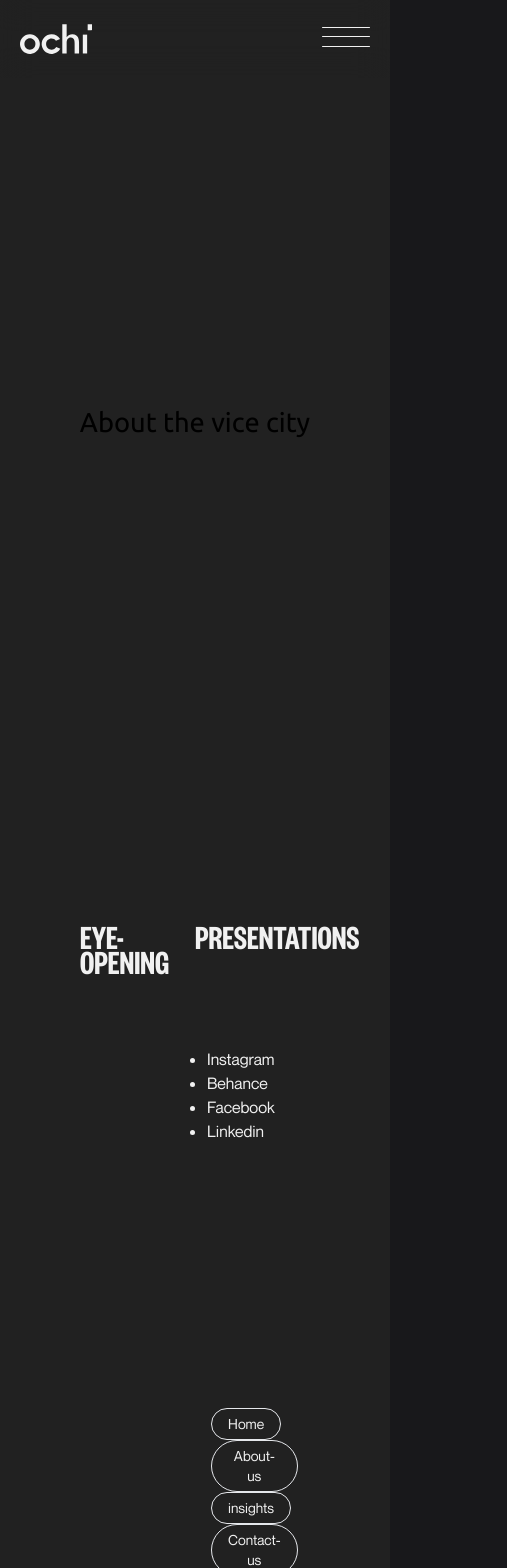
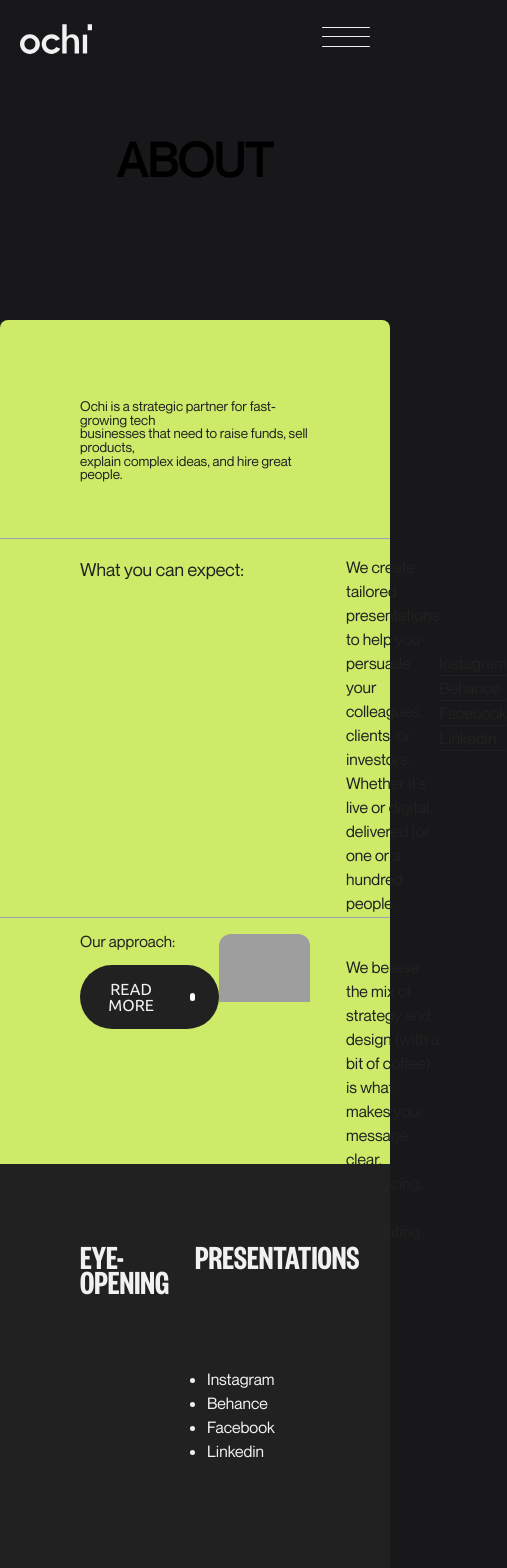
Before and after one commit to git-dhanji/Design.design, a React (Vite) app: page /About in a window 390 px wide. Shown: the top 1568 px of the page, 507 px wide, since content can reach past the window. Built offline with nearby package versions, Linux system fonts and the light colour scheme; grey boxes are pictures that could not be loaded.

Commit message:
"Update Navbar component: added 'humberger' to responsive parts comment, changed 'h-screen' to 'min-h-full' in CSS class"

```diff
--- a/index.html
+++ b/index.html
@@ -5,7 +5,7 @@
   <meta charset="UTF-8" />
   <link rel="icon" type="image/svg+xml" href="/vite.svg" />
   <meta name="viewport" content="width=device-width, initial-scale=1.0" />
-  <title>Vite + React</title>
+  <title>pochi : Website agency </title>
   <link rel="preconnect" href="https://fonts.googleapis.com">
   <link rel="preconnect" href="https://fonts.gstatic.com" crossorigin>
   <link
--- a/src/components/about/About.jsx
+++ b/src/components/about/About.jsx
@@ -62,7 +62,7 @@ export default function About() {
               <h3 className="text-[4vw] leading-none tracking-normal font-['NeueMontreal'] text-[#212121]">
                 Our approach:
               </h3>
-              <button className="bg-[#212121] rounded-full py-4 px-6 text-center uppercase relative leading-none mt-4 flex items-center gap-8">
+              <button className="bg-[#212121] text-[#f1f1f1] rounded-full py-4 px-6 text-center uppercase relative leading-none mt-4 flex items-center gap-8">
                 Read MOre <div className="w-2 h-2 bg-white rounded-full"></div>
               </button>
             </div>
--- /dev/null
+++ b/src/components/animationComp/PageRef.jsx
@@ -0,0 +1,13 @@
+/* eslint-disable react/prop-types */
+
+export default function PageRef({name="pagename"}) {
+  return (
+    <div>
+      <div className="h-80 max-h-screen dark:bg-[#212121] dark:text-[#f1f1f1]">
+        <div className="relative h-full w-full flex justify-center items-center">
+            <h1 className="text-[12vw] font-semibold uppercase  font-['NeueMontreal']">{name}</h1>
+        </div>
+      </div>
+    </div>
+  );
+}
--- a/src/components/index.js
+++ b/src/components/index.js
@@ -11,6 +11,7 @@ import ProjectShowCase from "./projectShowCase/ProjectShowCase";
 import Button from "./button/Button";
 import Humberger from "./button/Humberger";
 import OpenLinks from "./openLinks/OpenLinks";
+import PageRef from "./animationComp/PageRef";
 
 export {
   Navbar,
@@ -26,4 +27,5 @@ export {
   Footer,
   Humberger,
   OpenLinks,
+  PageRef
 };
--- a/src/components/navbar/Navbar.jsx
+++ b/src/components/navbar/Navbar.jsx
@@ -91,11 +91,12 @@ export default function Navbar() {
           </div>
         </div>
 
-        {/* Responsive parts  */}
+        {/* Responsive parts  humberger */}
       </div>
 
+
       {cross && (
-        <div className=" md:hidden fixed  w-full h-screen z-[110] ">
+        <div className=" md:hidden fixed  w-full min-h-full z-[110] ">
           <OpenLinks
           handleClick={handleClick}
            />
--- a/src/main.jsx
+++ b/src/main.jsx
@@ -4,7 +4,7 @@ import "./index.css";
 import { createBrowserRouter, RouterProvider } from "react-router-dom";
 
 import Home from "./page/home/Home.jsx";
-import { About, Contact } from "./page/index.js";
+import { AboutPage, ContactPage } from "./page/index.js";
 
 const router = createBrowserRouter([
   {
@@ -17,11 +17,11 @@ const router = createBrowserRouter([
       },
       {
         path: "About",
-        element: <About />,
+        element: <AboutPage />,
       },
       {
         path: "contact",
-        element: <Contact />,
+        element: <ContactPage />,
       },
     ],
   },
--- a/src/page/about/About.jsx
+++ /dev/null
@@ -1,10 +0,0 @@
-
-export default function About() {
-  return (
-    <div className="h-screen w-full bg-[#212121] text-[7vw] flex items-center justify-center">
-    <div>
-      About the vice city
-    </div>
-  </div>
-  )
-}
--- /dev/null
+++ b/src/page/about/AboutPage.jsx
@@ -0,0 +1,13 @@
+import { About, PageRef } from "../../components"
+export default function AboutPage() {
+  return (
+    <div className="h-auto w-full">
+    <div>
+      <PageRef
+      name="About"
+      />
+      <About/>
+    </div>
+  </div>
+  )
+}
--- a/src/page/contact/Contact.jsx
+++ b/src/page/contact/ContactPage.jsx
@@ -1,5 +1,5 @@
 
-export default function Contact() {
+export default function ContactPage() {
   return (
     <div className="h-screen w-full bg-[#212121]">
       <div>
--- /dev/null
+++ b/src/page/insights/InsightsPage.jsx
@@ -0,0 +1,11 @@
+
+
+
+
+export default function InsightsPage() {
+  return (
+    <div>
+
+    </div>
+  )
+}
--- /dev/null
+++ b/src/page/services/ServicesPage.jsx
@@ -0,0 +1,10 @@
+
+
+
+export default function ServicesPage() {
+  return (
+    <div>
+
+    </div>
+  )
+}
```
Also changed, not shown: src/page/index.js (+4 -4 lines).
